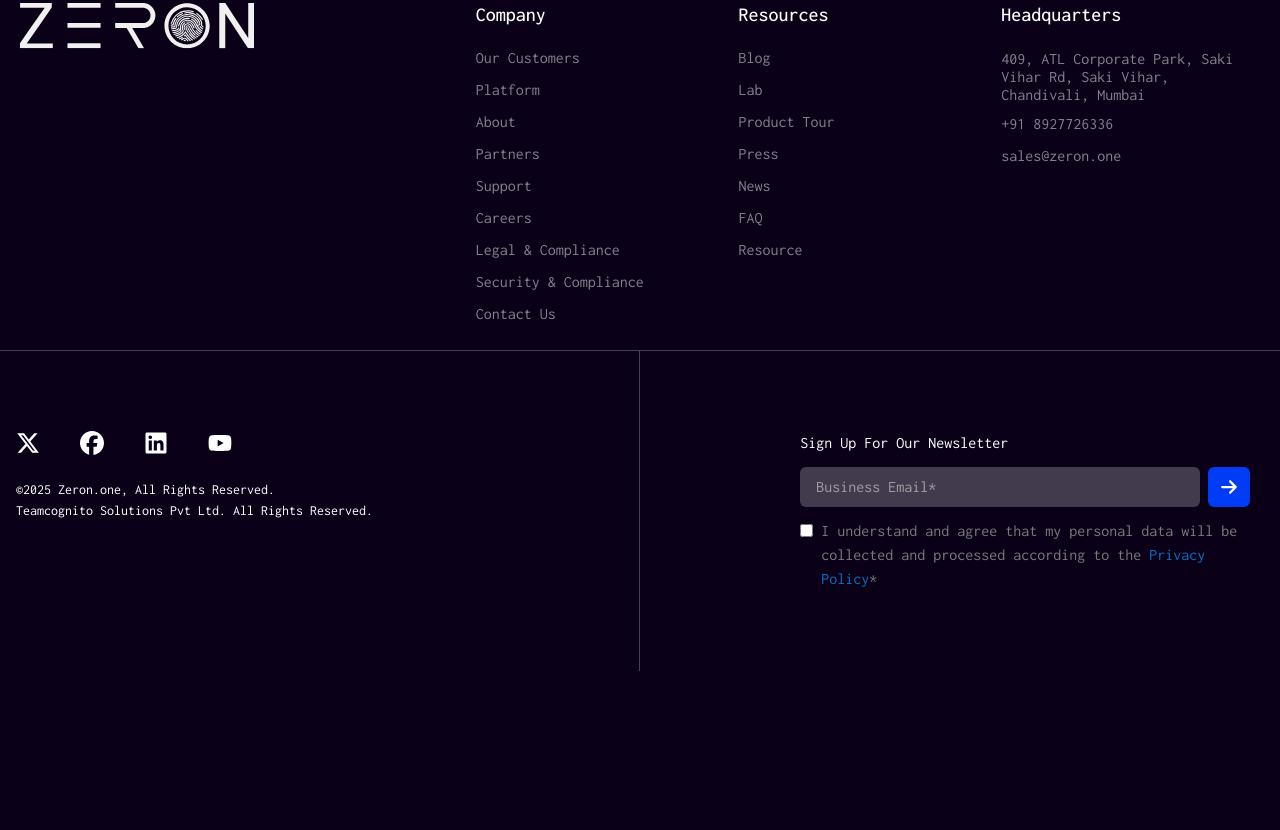
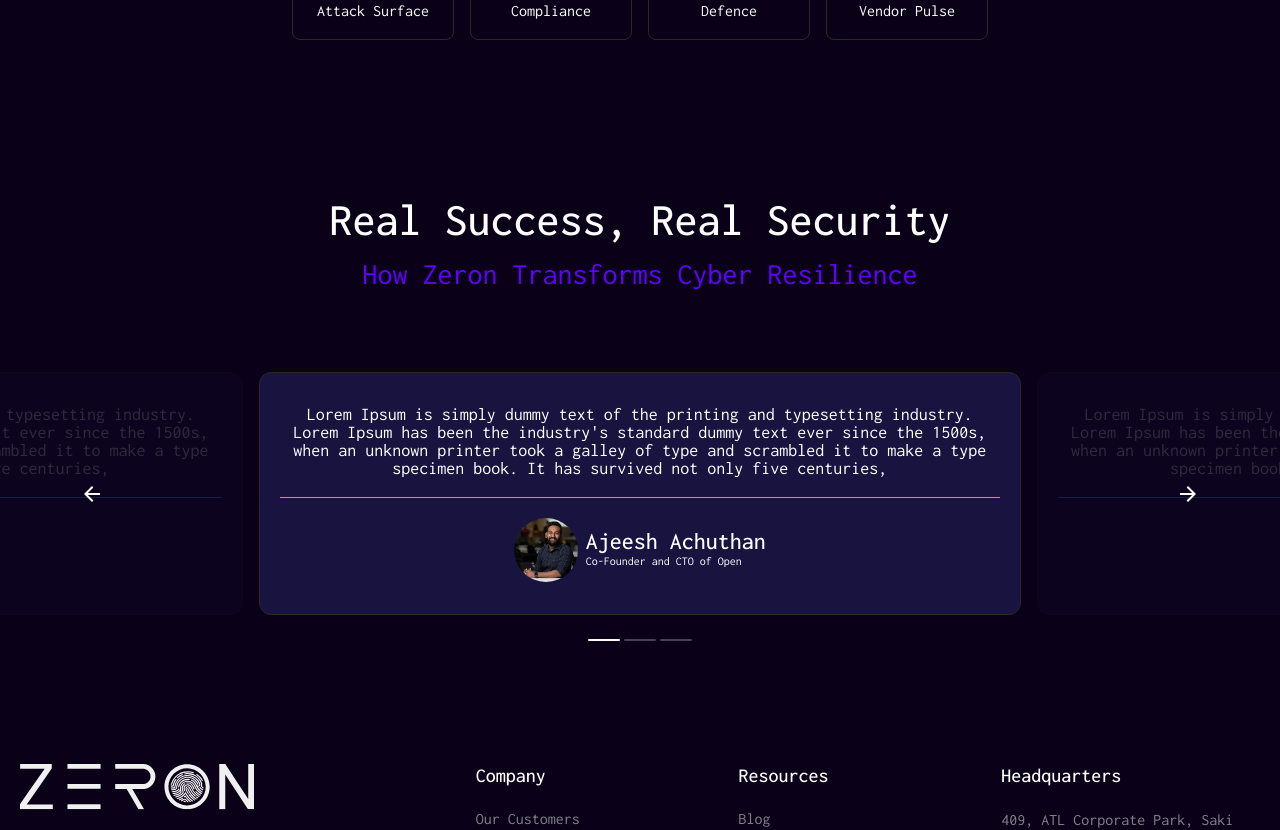
Before and after one commit to sraawan-sai/Zeron-front, a Next.js app: page / in a window 1280 px wide. Shown: the part 1400-2230 px from the top of the page. Before the commit the page ends 2071 px from the top, so only its background shows below. Built offline with nearby package versions, Linux system fonts and the light colour scheme.

Commit message:
testimonials

```diff
--- a/app/home/components/Overview.tsx
+++ b/app/home/components/Overview.tsx
@@ -26,18 +26,17 @@
 
 function Overview() {
   return (
-    <div className="flex flex-col items-center justify-center container mx-auto gap-16 px-4 py-10">
+    <div className="flex flex-col items-center justify-center container mx-auto gap-16 px-4 py-20">
       <Heading
         title="Securing Your Digital Galaxy with"
         subtitle="Precision and Power"
         description="In a world of evolving cyber threats, Zeron helps you quantify risk, manage third-party security, automate compliance, and strengthen defense—turning complex data into clear, actionable insights."
       />
-      <div className="grid grid-cols-2 md:grid-cols-4 gap-2 md:gap-6">
+      <div className="grid grid-cols-2 md:grid-cols-4 gap-2 md:gap-4">
         {cardData.map((data, index) => (
-          <div
-            key={index}
-            className="group border border-[#292929] rounded-[8px] flex flex-col items-center justify-between gap-10 py-4 px-6 overflow-hidden relative"
-          >
+          <div key={index} className="group relative">
+            {/* <div className="group-hover:block hidden absolute -bottom-10 -z-10 w-40 h-40 rounded-full bg-[#9747FF]/70 blur-md"></div> */}
+            <div className="hover:bg-[#0088FF]/10 group border border-[#292929] hover:border-[#6F58FF] rounded-[8px] flex flex-col items-center justify-between gap-10 py-4 px-6 overflow-hidden relative transition-colors duration-500 hover:shadow-[0_15px_40px_2px_#9747FF66]">
               <div className="group-hover:opacity-0 transition-all duration-300">
                 <Image
                   src={data.icon}
@@ -54,6 +53,7 @@
                 {data.desc}
               </div>
             </div>
+          </div>
         ))}
       </div>
     </div>
--- a/app/home/components/Stats.tsx
+++ b/app/home/components/Stats.tsx
@@ -15,7 +15,7 @@
 
 function Stats() {
   return (
-    <div className="flex flex-col items-center justify-center container mx-auto gap-16 px-4 py-10">
+    <div className="flex flex-col items-center justify-center container mx-auto gap-16 px-4 py-20">
       <Heading
         title="Single Point of Truth for Cyber Risk Management"
         subtitle="Quantifying Risks | Prioritizing Action | Achieve Resilience"
--- /dev/null
+++ b/app/home/components/Testimonial.tsx
@@ -0,0 +1,19 @@
+import TestimonialCarousel from "@/components/Carousel/Testimonial";
+import Heading from "@/components/Layout/Heading";
+
+function Testimonial() {
+  return (
+    <div className="flex flex-col gap-16 py-20">
+      <div className="flex items-center justify-center container mx-auto px-4">
+        <Heading
+          title="Real Success, Real Security"
+          subtitle="How Zeron Transforms Cyber Resilience"
+          subtitleSize="text-[1.875rem]"
+        />
+      </div>
+      <TestimonialCarousel />
+    </div>
+  );
+}
+
+export default Testimonial;
--- a/app/home/page.tsx
+++ b/app/home/page.tsx
@@ -1,6 +1,7 @@
 import LogoMarquee from "./components/Marquee";
 import Overview from "./components/Overview";
 import Stats from "./components/Stats";
+import Testimonial from "./components/Testimonial";
 
 const HomePage = () => {
   return (
@@ -8,6 +9,7 @@
       <LogoMarquee />
       <Stats />
       <Overview />
+      <Testimonial />
     </div>
   );
 };
--- /dev/null
+++ b/components/Carousel/Carousel.tsx
@@ -0,0 +1,163 @@
+"use client";
+
+import React, { useCallback, useEffect, useRef, useState } from "react";
+import {
+  EmblaCarouselType,
+  EmblaEventType,
+  EmblaOptionsType,
+} from "embla-carousel";
+import useEmblaCarousel from "embla-carousel-react";
+import Image from "next/image";
+
+import { MdOutlineArrowBack, MdOutlineArrowForward } from "react-icons/md";
+
+const TWEEN_FACTOR_BASE = 0.84;
+
+const numberWithinRange = (number: number, min: number, max: number): number =>
+  Math.min(Math.max(number, min), max);
+
+type TestimonialType = {
+  review: string;
+  name: string;
+  position: string;
+  image: string;
+};
+
+type PropType = {
+  testimonials: TestimonialType[];
+  options?: EmblaOptionsType;
+};
+
+const Carousel: React.FC<PropType> = ({ testimonials, options }) => {
+  const [emblaRef, emblaApi] = useEmblaCarousel(options);
+  const [activeIndex, setActiveIndex] = useState(0);
+  const tweenFactor = useRef(0);
+
+  const setTweenFactor = useCallback((emblaApi: EmblaCarouselType) => {
+    tweenFactor.current = TWEEN_FACTOR_BASE * emblaApi.scrollSnapList().length;
+  }, []);
+
+  const tweenOpacity = useCallback(
+    (emblaApi: EmblaCarouselType, eventName?: EmblaEventType) => {
+      const engine = emblaApi.internalEngine();
+      const scrollProgress = emblaApi.scrollProgress();
+      const slidesInView = emblaApi.slidesInView();
+      const isScrollEvent = eventName === "scroll";
+
+      emblaApi.scrollSnapList().forEach((scrollSnap, snapIndex) => {
+        let diffToTarget = scrollSnap - scrollProgress;
+        const slidesInSnap = engine.slideRegistry[snapIndex];
+
+        slidesInSnap.forEach((slideIndex) => {
+          if (isScrollEvent && !slidesInView.includes(slideIndex)) return;
+
+          if (engine.options.loop) {
+            engine.slideLooper.loopPoints.forEach((loopItem) => {
+              const target = loopItem.target();
+
+              if (slideIndex === loopItem.index && target !== 0) {
+                const sign = Math.sign(target);
+
+                if (sign === -1) {
+                  diffToTarget = scrollSnap - (1 + scrollProgress);
+                }
+                if (sign === 1) {
+                  diffToTarget = scrollSnap + (1 - scrollProgress);
+                }
+              }
+            });
+          }
+
+          const tweenValue = 1 - Math.abs(diffToTarget * tweenFactor.current);
+          const opacity = numberWithinRange(tweenValue, 0, 1).toString();
+          emblaApi.slideNodes()[slideIndex].style.opacity = opacity;
+        });
+      });
+    },
+    []
+  );
+
+  useEffect(() => {
+    if (!emblaApi) return;
+
+    setTweenFactor(emblaApi);
+    tweenOpacity(emblaApi);
+
+    const updateActiveIndex = () => {
+      setActiveIndex(emblaApi.selectedScrollSnap());
+    };
+
+    emblaApi
+      .on("reInit", setTweenFactor)
+      .on("reInit", tweenOpacity)
+      .on("scroll", tweenOpacity)
+      .on("slideFocus", tweenOpacity)
+      .on("select", updateActiveIndex);
+  }, [emblaApi, setTweenFactor, tweenOpacity]);
+
+  const nextSlide = () => emblaApi && emblaApi.scrollNext();
+  const prevSlide = () => emblaApi && emblaApi.scrollPrev();
+
+  return (
+    <div className="w-full relative flex flex-col">
+      <div className="w-full h-full absolute left-0 top-0 flex items-center justify-between px-4 md:px-20 pb-6">
+        <button onClick={prevSlide} className="z-50 cursor-pointer">
+          <MdOutlineArrowBack size={24} />
+        </button>
+        <button onClick={nextSlide} className="z-50 cursor-pointer">
+          <MdOutlineArrowForward size={24} />
+        </button>
+      </div>
+      <div className="overflow-hidden" ref={emblaRef}>
+        <div className="flex touch-pan-y touch-pinch-zoom ml-[-16px]">
+          {testimonials.map((testimonial, index) => (
+            <div
+              className="cursor-grab active:cursor-grabbing relative flex-shrink-0 min-w-0 pl-4 w-[70%] xl:w-[60%] 2xl:w-[50%] translate-z-0"
+              key={index}
+            >
+              <div className="px-2 md:px-5 py-8 bg-[#19133F] w-full h-full flex flex-col gap-5 text-center items-center justify-between border border-[#292929] rounded-[12px]">
+                <div className="flex flex-grow items-center justify-center">
+                  <p className={`text-[1.125rem] leading-[18px]`}>
+                    {testimonial.review}
+                  </p>
+                </div>
+                <div className="flex flex-col items-center justify-center gap-5 w-full">
+                  <span className="w-full h-[1px] bg-[#5BB0FF]"></span>
+                  <div className="flex gap-2 items-center">
+                    <div className="h-16 w-16 rounded-full">
+                      <Image
+                        src={testimonial.image}
+                        alt={testimonial.name}
+                        width={64}
+                        height={64}
+                        className="w-full h-full object-cover rounded-full"
+                      />
+                    </div>
+                    <div className="flex flex-col text-left">
+                      <p className={`font-medium text-[1.5rem] leading-[22px]`}>
+                        {testimonial.name}
+                      </p>
+                      <p className={`text-[0.75rem]`}>{testimonial.position}</p>
+                    </div>
+                  </div>
+                </div>
+              </div>
+            </div>
+          ))}
+        </div>
+      </div>
+      <div className="w-full flex items-center justify-center pt-6 gap-1">
+        {testimonials.map((_, index) => (
+          <div
+            key={index}
+            className={`w-8 h-[2px] rounded-full transition-all duration-300 ${
+              activeIndex === index ? "bg-[#FFFFFF]" : "bg-[#FFFFFF]/25"
+            }`}
+          ></div>
+        ))}
+      </div>
+    </div>
+  );
+};
+
+export default Carousel;
--- /dev/null
+++ b/components/Carousel/Testimonial.tsx
@@ -0,0 +1,15 @@
+import { EmblaOptionsType } from "embla-carousel";
+import Carousel from "./Carousel";
+import { TestimonialData } from "@/public/data/testimonialData";
+
+const TestimonialCarousel = () => {
+  const OPTIONS: EmblaOptionsType = { loop: true };
+
+  return (
+    <>
+      <Carousel testimonials={TestimonialData} options={OPTIONS} />
+    </>
+  );
+};
+
+export default TestimonialCarousel;
--- a/package.json
+++ b/package.json
@@ -10,6 +10,7 @@
   },
   "dependencies": {
     "clsx": "^2.1.1",
+    "embla-carousel-react": "^8.5.2",
     "lenis": "^1.1.20",
     "next": "15.1.7",
     "react": "^19.0.0",
--- /dev/null
+++ b/public/data/testimonialData.ts
@@ -0,0 +1,20 @@
+export const TestimonialData = [
+    {
+        "review": "Lorem Ipsum is simply dummy text of the printing and typesetting industry. Lorem Ipsum has been the industry's standard dummy text ever since the 1500s, when an unknown printer took a galley of type and scrambled it to make a type specimen book. It has survived not only five centuries,",
+        "name": "Ajeesh Achuthan",
+        "position": "Co-Founder and CTO of Open",
+        "image": "/images/testimonial/person1.png",
+    },
+    {
+        "review": "Lorem Ipsum is simply dummy text of the printing and typesetting industry. Lorem Ipsum has been the industry's standard dummy text ever since the 1500s, when an unknown printer took a galley of type and scrambled it to make a type specimen book. It has survived not only five centuries,",
+        "name": "Ajeesh Achuthan",
+        "position": "Co-Founder and CTO of Open",
+        "image": "/images/testimonial/person1.png",
+    },
+    {
+        "review": "Lorem Ipsum is simply dummy text of the printing and typesetting industry. Lorem Ipsum has been the industry's standard dummy text ever since the 1500s, when an unknown printer took a galley of type and scrambled it to make a type specimen book. It has survived not only five centuries,",
+        "name": "Ajeesh Achuthan",
+        "position": "Co-Founder and CTO of Open",
+        "image": "/images/testimonial/person1.png",
+    },
+]
```
Also changed, not shown: app/globals.css (line endings or trailing spaces), public/images/testimonial/person1.png (added), 1 other file (tests, documents, lock files or other folders). Lines whose indentation alone changed are shown as unchanged.
